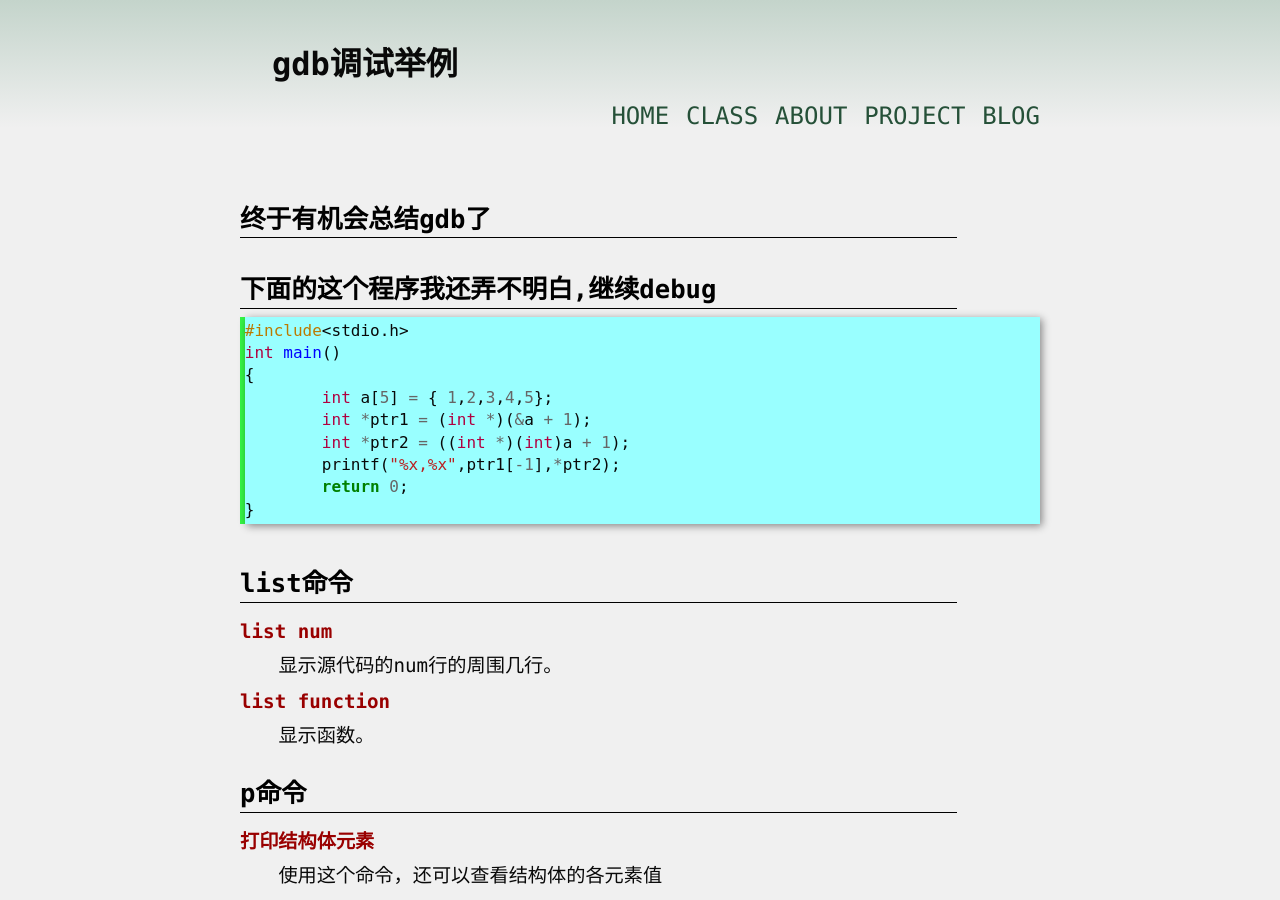
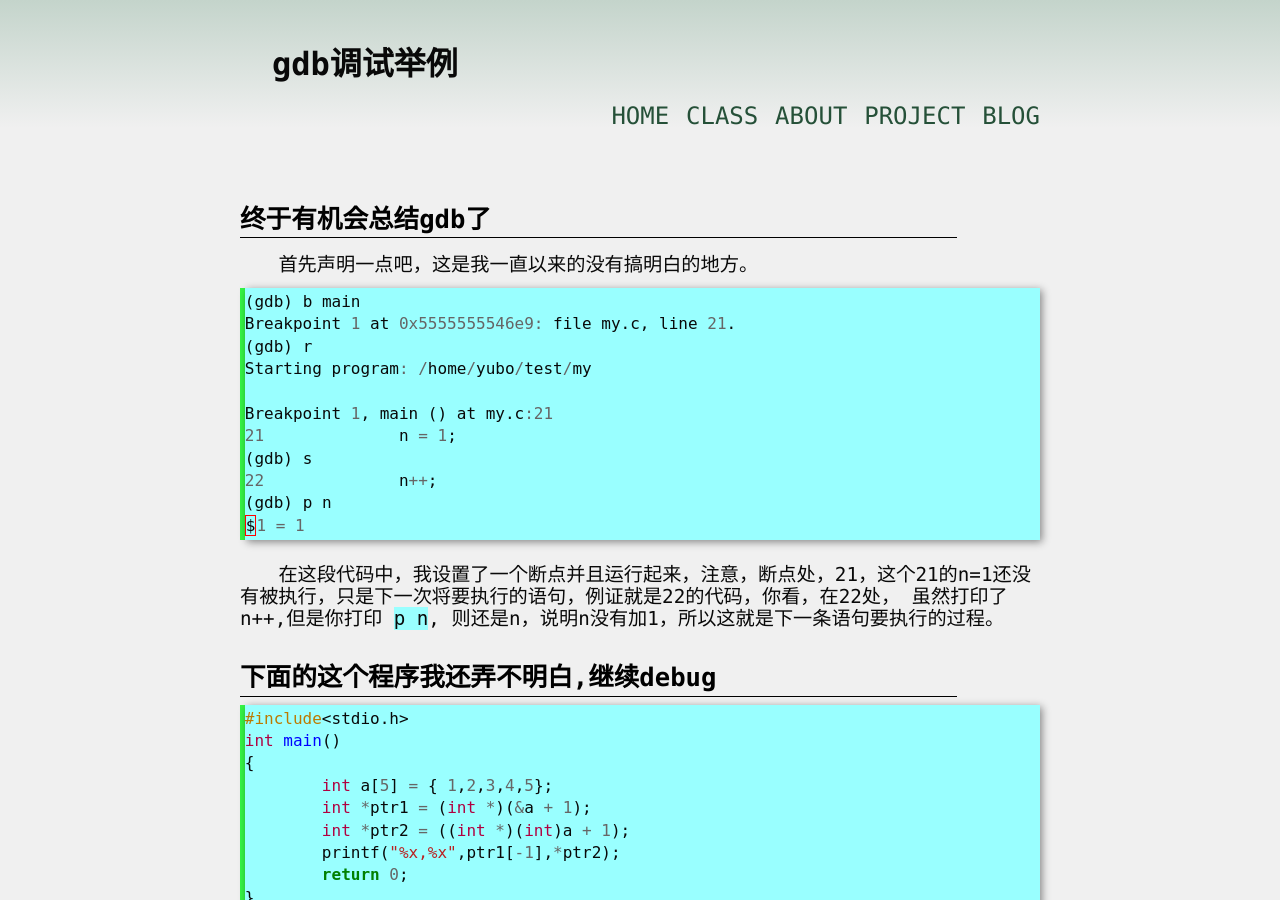
Before and after one commit to yuzibo/yuzibo.github.io, a Jekyll site: the page built from _posts/2016-03-04-gdb.md, in a window 1280 px wide and 900 px high. Built offline with Jekyll 4.4.1, drawn with Linux system fonts in a browser that asks for light colours; comment, search, counter and statistics services are not loaded; some of the changed text lies outside the part shown.

Commit message:
modify gdb

````diff
--- a/_posts/2016-03-04-gdb.md
+++ b/_posts/2016-03-04-gdb.md
@@ -5,6 +5,23 @@ category: tools
 ---
 
 # 终于有机会总结gdb了
+首先声明一点吧，这是我一直以来的没有搞明白的地方。
+```c
+(gdb) b main
+Breakpoint 1 at 0x5555555546e9: file my.c, line 21.
+(gdb) r
+Starting program: /home/yubo/test/my
+
+Breakpoint 1, main () at my.c:21
+21		n = 1;
+(gdb) s
+22		n++;
+(gdb) p n
+$1 = 1
+```
+
+在这段代码中，我设置了一个断点并且运行起来，注意，断点处，21，这个21的n=1还没有被执行，只是下一次将要执行的语句，例证就是22的代码，你看，在22处， 虽然打印了n++,但是你打印 `p n`, 则还是n，说明n没有加1，所以这就是下一条语句要执行的过程。
+
 
 # 下面的这个程序我还弄不明白,继续debug
 
@@ -71,6 +88,7 @@ info local
 # break
 
 ## break function
+ 你可以在一个函数前面加上b,到时候就可以在这个函数设置断点了。
 
 ## break lines
 
@@ -190,3 +208,8 @@ $7 = {src = 0, dest = 4, weight = 5}
 $8 = {src = 49, dest = 0, weight = 0}
 $9 = {src = 3, dest = 2, weight = 4}
 ```
+# 补充(assemble)
+
+`disassembles /rm`这个函数就会显示当前函数的汇编信息，其中，`/r`是十六进制(raw instructions), `/m`,如果你对intel 的汇编语法感兴趣，可以使用这个命令。
+
+`x/i $pc` 这条命令是AT&T的语法格式的。
````
